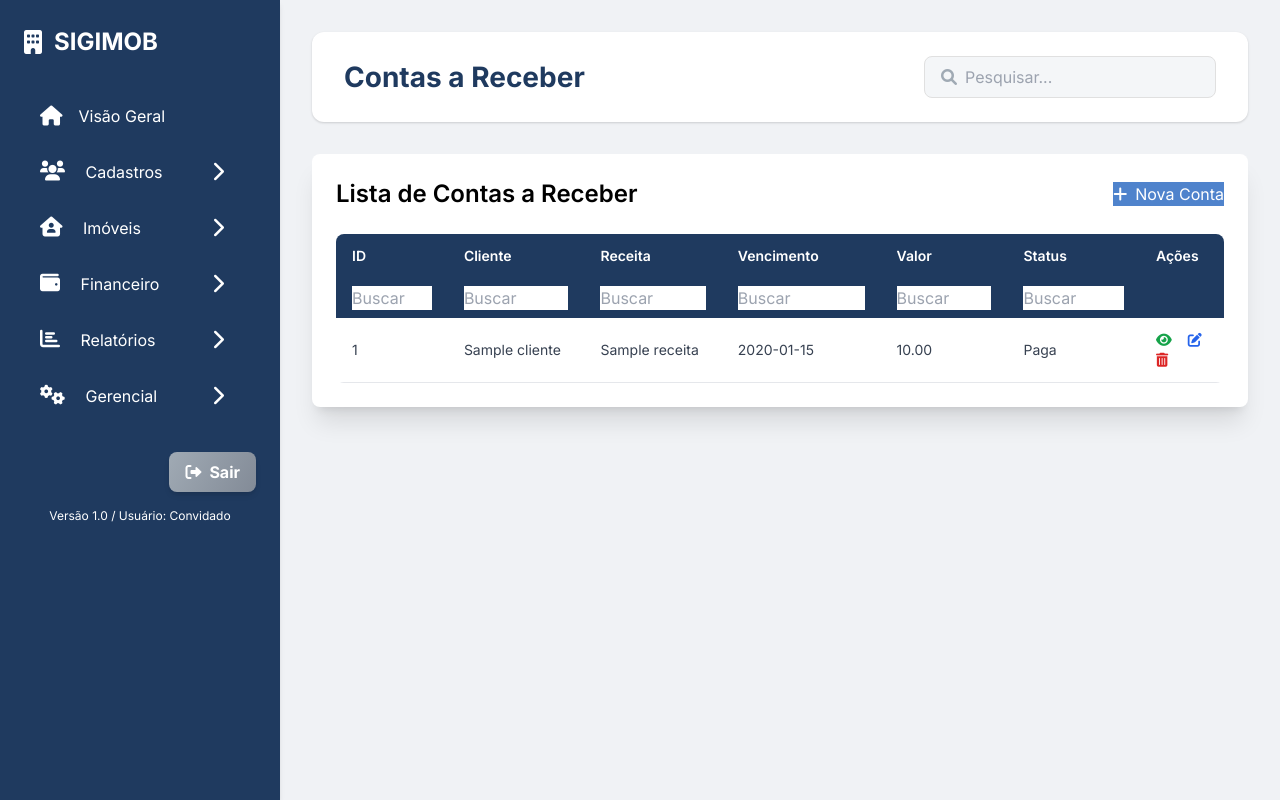
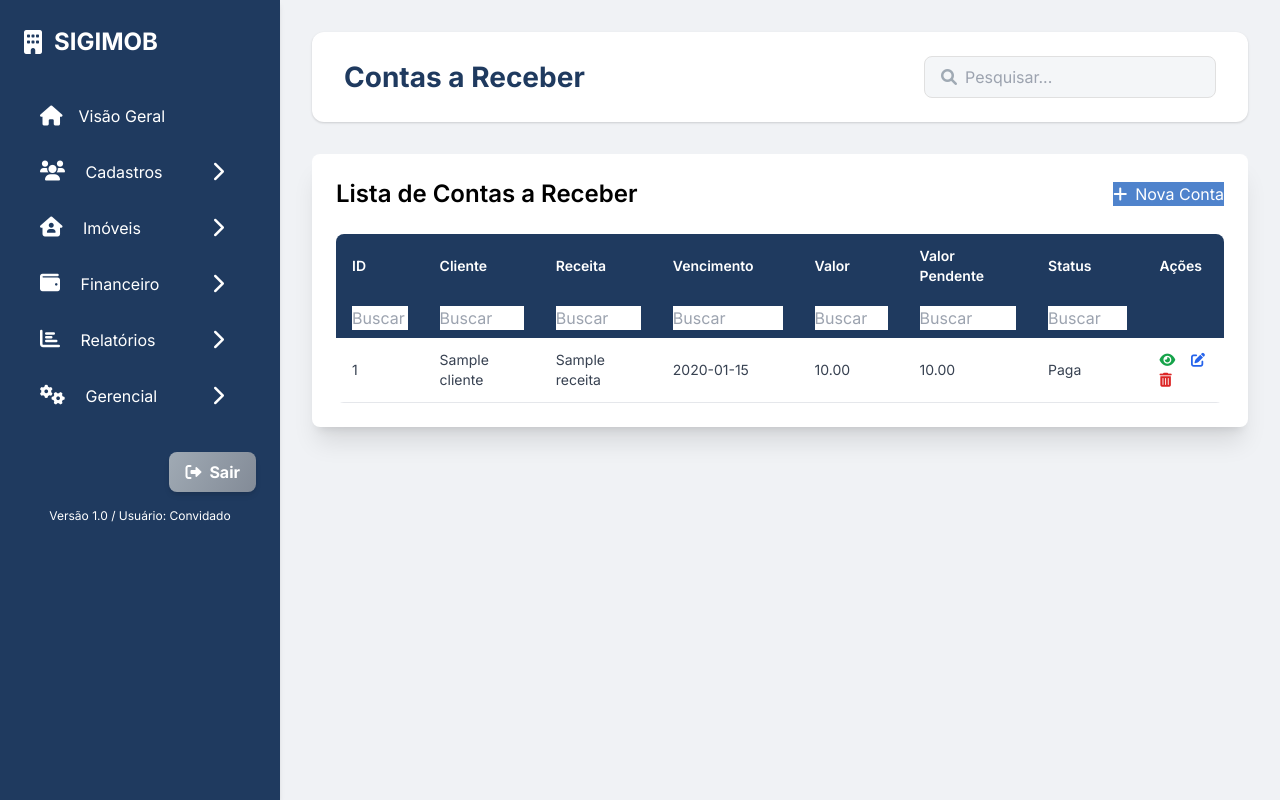
Before and after one commit to FabioVRocha/SIGIMOB, a Flask app: template templates/financeiro/contas_a_receber/list.html in a window 1280 px wide. Run offline with Flask 3, Linux system fonts and the light colour scheme; tables that the repository leaves empty hold one stand-in row (values such as "Sample post"); the template is opened without the code that fills it: values that come from a table or form of the project are taken from there, most other values are stand-ins (such as "Sample title", 1, 10 or a date in 2020); some libraries are stand-ins or nearby versions.

Commit message:
CR Valor Pendente

```diff
--- a/SQL Criação Banco de Dados.txt
+++ b/SQL Criação Banco de Dados.txt
@@ -142,7 +142,7 @@ CREATE TABLE reajustes_contrato (
 );
 
 -- Tabela para Contas a Receber
-CREATE TYPE status_conta_enum AS ENUM ('Aberta', 'Paga', 'Vencida', 'Cancelada');
+CREATE TYPE status_conta_enum AS ENUM ('Aberta', 'Parcial', 'Paga', 'Vencida', 'Cancelada');
 
 CREATE TABLE contas_a_receber (
     id SERIAL PRIMARY KEY,
@@ -154,6 +154,7 @@ CREATE TABLE contas_a_receber (
     valor_previsto NUMERIC(10,2) NOT NULL,
     data_pagamento DATE,
     valor_pago NUMERIC(10,2),
+    valor_pendente NUMERIC(10,2) DEFAULT 0.00,
     valor_desconto NUMERIC(10,2) DEFAULT 0.00,
     valor_multa NUMERIC(10,2) DEFAULT 0.00,
     valor_juros NUMERIC(10,2) DEFAULT 0.00,
--- a/app.py
+++ b/app.py
@@ -173,7 +173,8 @@ def atualizar_status_contas_a_receber(cur):
         """
         UPDATE contas_a_receber cr
            SET status_conta = CASE
-                WHEN cr.data_pagamento IS NOT NULL THEN 'Paga'::status_conta_enum
+                WHEN cr.valor_pago >= cr.valor_previsto AND cr.valor_pago IS NOT NULL THEN 'Paga'::status_conta_enum
+                WHEN cr.valor_pago > 0 THEN 'Parcial'::status_conta_enum
                 WHEN cr.contrato_id IS NOT NULL AND EXISTS (
                     SELECT 1 FROM contratos_aluguel ca
                      WHERE ca.id = cr.contrato_id
@@ -181,7 +182,8 @@ def atualizar_status_contas_a_receber(cur):
                 ) AND cr.data_vencimento >= CURRENT_DATE THEN 'Cancelada'::status_conta_enum
                 WHEN cr.data_vencimento < CURRENT_DATE THEN 'Vencida'::status_conta_enum
                 ELSE 'Aberta'::status_conta_enum
-           END
+           END,
+               valor_pendente = cr.valor_previsto - COALESCE(cr.valor_pago,0)
         """
     )
 
@@ -1811,8 +1813,8 @@ def contratos_add():
                     """
                     INSERT INTO contas_a_receber (
                         contrato_id, receita_id, cliente_id, titulo,
-                        data_vencimento, valor_previsto
-                    ) VALUES (%s, %s, %s, %s, %s, %s)
+                        data_vencimento, valor_previsto, valor_pendente
+                    ) VALUES (%s, %s, %s, %s, %s, %s, %s)
                     """,
                     (
                         contrato_id,
@@ -1820,6 +1822,7 @@ def contratos_add():
                         cliente_id,
                         titulo_parcela,
                         vencimento,
+                        valor_parcela,
                         valor_parcela,
                     ),
                 )
@@ -1846,8 +1849,8 @@ def contratos_add():
                         """
                         INSERT INTO contas_a_receber (
                             contrato_id, receita_id, cliente_id, titulo,
-                            data_vencimento, valor_previsto
-                        ) VALUES (%s, %s, %s, %s, %s, %s)
+                            data_vencimento, valor_previsto, valor_pendente
+                        ) VALUES (%s, %s, %s, %s, %s, %s, %s)
                         """,
                         (
                             contrato_id,
@@ -1855,6 +1858,7 @@ def contratos_add():
                             cliente_id,
                             titulo_calcao,
                             venc_calcao,
+                            valor_calcao,
                             valor_calcao,
                         ),
                     )
@@ -2006,8 +2010,8 @@ def contratos_edit(id):
                             """
                             INSERT INTO contas_a_receber (
                                 contrato_id, receita_id, cliente_id, titulo,
-                                data_vencimento, valor_previsto
-                            ) VALUES (%s, %s, %s, %s, %s, %s)
+                                data_vencimento, valor_previsto, valor_pendente
+                            ) VALUES (%s, %s, %s, %s, %s, %s, %s)
                             """,
                             (
                                 id,
@@ -2015,6 +2019,7 @@ def contratos_edit(id):
                                 cliente_id,
                                 titulo_calcao,
                                 venc_calcao,
+                                valor_calcao,
                                 valor_calcao,
                             ),
                         )
@@ -2422,6 +2427,9 @@ def contas_a_receber_add():
             valor_previsto = request.form["valor_previsto"]
             data_pagamento = request.form.get("data_pagamento") or None
             valor_pago = request.form.get("valor_pago") or None
+            valor_prev_dec = Decimal(str(valor_previsto))
+            valor_pago_dec = Decimal(str(valor_pago)) if valor_pago else Decimal('0')
+            valor_pendente = valor_prev_dec - valor_pago_dec
             valor_desconto = request.form.get("valor_desconto") or 0
             valor_multa = request.form.get("valor_multa") or 0
             valor_juros = request.form.get("valor_juros") or 0
@@ -2430,15 +2438,21 @@ def contas_a_receber_add():
             status_conta = calcular_status_conta(
                 data_vencimento, data_pagamento, contrato_id, cur
             )
+            if valor_pago:
+                if valor_pendente <= 0:
+                    status_conta = "Paga"
+                    valor_pendente = Decimal('0')
+                elif valor_pago_dec > 0:
+                    status_conta = "Parcial"
 
             cur.execute(
                 """
                 INSERT INTO contas_a_receber (
                     contrato_id, receita_id, cliente_id, titulo,
                     data_vencimento, valor_previsto, data_pagamento, valor_pago,
-                    valor_desconto, valor_multa, valor_juros, observacao,
+                    valor_pendente, valor_desconto, valor_multa, valor_juros, observacao,
                     status_conta, origem_id
-                ) VALUES (%s,%s,%s,%s,%s,%s,%s,%s,%s,%s,%s,%s,%s,%s)
+                ) VALUES (%s,%s,%s,%s,%s,%s,%s,%s,%s,%s,%s,%s,%s,%s,%s)
                 """,
                 (
                     contrato_id,
@@ -2449,6 +2463,7 @@ def contas_a_receber_add():
                     valor_previsto,
                     data_pagamento,
                     valor_pago,
+                    valor_pendente,
                     valor_desconto,
                     valor_multa,
                     valor_juros,
@@ -2529,6 +2544,9 @@ def contas_a_receber_edit(id):
             valor_previsto = request.form["valor_previsto"]
             data_pagamento = request.form.get("data_pagamento") or None
             valor_pago = request.form.get("valor_pago") or None
+            valor_prev_dec = Decimal(str(valor_previsto))
+            valor_pago_dec = Decimal(str(valor_pago)) if valor_pago else Decimal('0')
+            valor_pendente = valor_prev_dec - valor_pago_dec
             valor_desconto = request.form.get("valor_desconto") or 0
             valor_multa = request.form.get("valor_multa") or 0
             valor_juros = request.form.get("valor_juros") or 0
@@ -2537,13 +2555,19 @@ def contas_a_receber_edit(id):
             status_conta = calcular_status_conta(
                 data_vencimento, data_pagamento, contrato_id, cur
             )
+            if valor_pago:
+                if valor_pendente <= 0:
+                    status_conta = "Paga"
+                    valor_pendente = Decimal('0')
+                elif valor_pago_dec > 0:
+                    status_conta = "Parcial"
 
             cur.execute(
                 """
                 UPDATE contas_a_receber
                 SET contrato_id=%s, receita_id=%s, cliente_id=%s, titulo=%s,
                     data_vencimento=%s, valor_previsto=%s, data_pagamento=%s,
-                    valor_pago=%s, valor_desconto=%s, valor_multa=%s, valor_juros=%s,
+                    valor_pago=%s, valor_pendente=%s, valor_desconto=%s, valor_multa=%s, valor_juros=%s,
                     observacao=%s, status_conta=%s, origem_id=%s
                 WHERE id=%s
                 """,
@@ -2556,6 +2580,7 @@ def contas_a_receber_edit(id):
                     valor_previsto,
                     data_pagamento,
                     valor_pago,
+                    valor_pendente,
                     valor_desconto,
                     valor_multa,
                     valor_juros,
@@ -2640,7 +2665,7 @@ def contas_a_receber_pagar(id):
         flash("Conta não encontrada.", "danger")
         return redirect(url_for("contas_a_receber_list"))
     # Evita pagamento duplicado ou de títulos cancelados
-    if conta["status_conta"] not in ("Aberta", "Vencida"):
+    if conta["status_conta"] not in ("Aberta", "Vencida", "Parcial"):
         cur.close()
         conn.close()
         flash("Esta conta não pode ser paga novamente.", "warning")
@@ -2649,7 +2674,12 @@ def contas_a_receber_pagar(id):
         conta_tipo = request.form["conta_tipo"]
         conta_id = int(request.form["conta_id"])
         valor_previsto = parse_decimal(request.form.get("valor_previsto")) or parse_decimal(conta["valor_previsto"])
-        valor_pago = parse_decimal(request.form.get("valor_pago")) or valor_previsto
+        valor_pagamento = parse_decimal(request.form.get("valor_pago")) or valor_previsto
+        valor_pago_atual = parse_decimal(conta["valor_pago"]) or Decimal("0")
+        total_pago = valor_pago_atual + valor_pagamento
+        valor_pendente = parse_decimal(conta["valor_previsto"]) - total_pago
+        status = "Paga" if valor_pendente <= 0 else "Parcial"
+        valor_pendente = Decimal('0') if valor_pendente < 0 else valor_pendente
         valor_desconto = parse_decimal(request.form.get("valor_desconto")) or Decimal("0")
         valor_multa = parse_decimal(request.form.get("valor_multa")) or Decimal("0")
         valor_juros = parse_decimal(request.form.get("valor_juros")) or Decimal("0")
@@ -2661,20 +2691,22 @@ def contas_a_receber_pagar(id):
         historico = request.form.get("historico") or historico_padrao
 
         cur.execute(
-            """UPDATE contas_a_receber SET data_pagamento=%s, valor_pago=%s, valor_desconto=%s,
-                valor_multa=%s, valor_juros=%s, status_conta='Paga' WHERE id=%s""",
+            """UPDATE contas_a_receber SET data_pagamento=%s, valor_pago=%s, valor_pendente=%s, valor_desconto=%s,
+                valor_multa=%s, valor_juros=%s, status_conta=%s WHERE id=%s""",
             (
                 data_movimento,
-                valor_pago,
+                total_pago,
+                valor_pendente,
                 valor_desconto,
                 valor_multa,
                 valor_juros,
+                status,
                 id,
             ),
         )
         conn.commit()
 
-        valor_total = valor_pago + valor_juros + valor_multa - valor_desconto
+        valor_total = valor_pagamento + valor_juros + valor_multa - valor_desconto
         data = {
             "conta_origem_id": conta_id,
             "conta_origem_tipo": conta_tipo,
@@ -2684,7 +2716,7 @@ def contas_a_receber_pagar(id):
             "receita_id": conta["receita_id"],
             "data_movimento": data_movimento,
             "valor_previsto": valor_previsto,
-            "valor_pago": valor_pago,
+            "valor_pago": valor_pagamento,
             "valor_desconto": valor_desconto,
             "valor_multa": valor_multa,
             "valor_juros": valor_juros,
--- a/caixa_banco/services.py
+++ b/caixa_banco/services.py
@@ -94,6 +94,7 @@ def deletar_movimento(movimento):
                            valor_desconto = 0,
                            valor_multa = 0,
                            valor_juros = 0,
+                           valor_pendente = valor_previsto,
                            status_conta = 'Aberta'
                      WHERE id = :conta_id
                     """
--- a/contas_receber/routes.py
+++ b/contas_receber/routes.py
@@ -46,4 +46,5 @@ def registrar_pagamento(conta_id):
         'id': conta.id,
         'status': conta.status_conta,
         'valor_pago': float(conta.valor_pago or 0),
+        'valor_pendente': float(conta.valor_pendente or 0),
     })
--- a/templates/financeiro/contas_a_receber/list.html
+++ b/templates/financeiro/contas_a_receber/list.html
@@ -24,10 +24,12 @@
                     <th class="py-3 px-4 text-left text-sm font-semibold text-white">Receita</th>
                     <th class="py-3 px-4 text-left text-sm font-semibold text-white">Vencimento</th>
                     <th class="py-3 px-4 text-left text-sm font-semibold text-white">Valor</th>
+                    <th class="py-3 px-4 text-left text-sm font-semibold text-white">Valor Pendente</th>
                     <th class="py-3 px-4 text-left text-sm font-semibold text-white">Status</th>
                     <th class="py-3 px-4 text-left text-sm font-semibold text-white">Ações</th>
                 </tr>
                 <tr>
+                    <th class="py-2 px-4"><input type="text" class="form-input column-search w-full min-w-0" placeholder="Buscar"></th>
                     <th class="py-2 px-4"><input type="text" class="form-input column-search w-full min-w-0" placeholder="Buscar"></th>
                     <th class="py-2 px-4"><input type="text" class="form-input column-search w-full min-w-0" placeholder="Buscar"></th>
                     <th class="py-2 px-4"><input type="text" class="form-input column-search w-full min-w-0" placeholder="Buscar"></th>
@@ -45,9 +47,10 @@
                     <td class="py-3 px-4 text-sm text-gray-700">{{ conta.receita }}</td>
                     <td class="py-3 px-4 text-sm text-gray-700">{{ conta.data_vencimento.strftime('%d/%m/%Y') }}</td>
                     <td class="py-3 px-4 text-sm text-gray-700">{{ '{:.2f}'.format(conta.valor_previsto) }}</td>
+                    <td class="py-3 px-4 text-sm text-gray-700">{{ '{:.2f}'.format(conta.valor_pendente) }}</td>
                     <td class="py-3 px-4 text-sm text-gray-700">{{ conta.status_conta }}</td>
                     <td class="py-3 px-4 text-sm">
-                        {% if conta.status_conta in ['Aberta', 'Vencida'] %}
+                        {% if conta.status_conta in ['Aberta', 'Vencida', 'Parcial'] %}
                         <button type="button" class="text-purple-600 hover:text-purple-800 mr-3" title="Gerar Boleto" onclick="gerarBoleto({{ conta.id }})">
                             <i class="fas fa-barcode"></i>
                         </button>
@@ -76,7 +79,7 @@
     <p class="text-center text-gray-600">Nenhuma conta encontrada.</p>
     {% endif %}
 </div>
-{% for conta in contas if conta.status_conta in ['Aberta', 'Vencida'] %}
+{% for conta in contas if conta.status_conta in ['Aberta', 'Vencida', 'Parcial'] %}
 <div id="pagar-modal-{{ conta.id }}" class="modal">
     <div class="modal-content">
         <span class="close-button" onclick="closePagarModal({{ conta.id }})">&times;</span>
@@ -117,7 +120,7 @@
                 </div>
                 <div class="form-group">
                     <label for="valor_pago_{{ conta.id }}" class="form-label">Valor Pago:</label>
-                    <input type="number" step="0.01" id="valor_pago_{{ conta.id }}" name="valor_pago" class="form-input" value="{{ conta.valor_pago or conta.valor_previsto }}">
+                    <input type="number" step="0.01" id="valor_pago_{{ conta.id }}" name="valor_pago" class="form-input" value="{{ conta.valor_pendente or conta.valor_previsto }}">
                 </div>
                 <div class="form-group">
                     <label for="valor_desconto_{{ conta.id }}" class="form-label">Desconto:</label>
--- a/templates/financeiro/contas_a_receber/view.html
+++ b/templates/financeiro/contas_a_receber/view.html
@@ -27,6 +27,10 @@
         <div>
             <dt class="font-semibold">Valor Previsto:</dt>
             <dd>{{ '{:.2f}'.format(conta.valor_previsto) }}</dd>
+        </div>
+        <div>
+            <dt class="font-semibold">Valor Pendente:</dt>
+            <dd>{{ '{:.2f}'.format(conta.valor_pendente) }}</dd>
         </div>
         {% if conta.data_pagamento %}
         <div>
```
Also changed, not shown: contas_receber/__init__.py (+9 -0 lines), contas_receber/models.py (+11 -1 lines), tests/test_boleto.py (+5 -3 lines).
